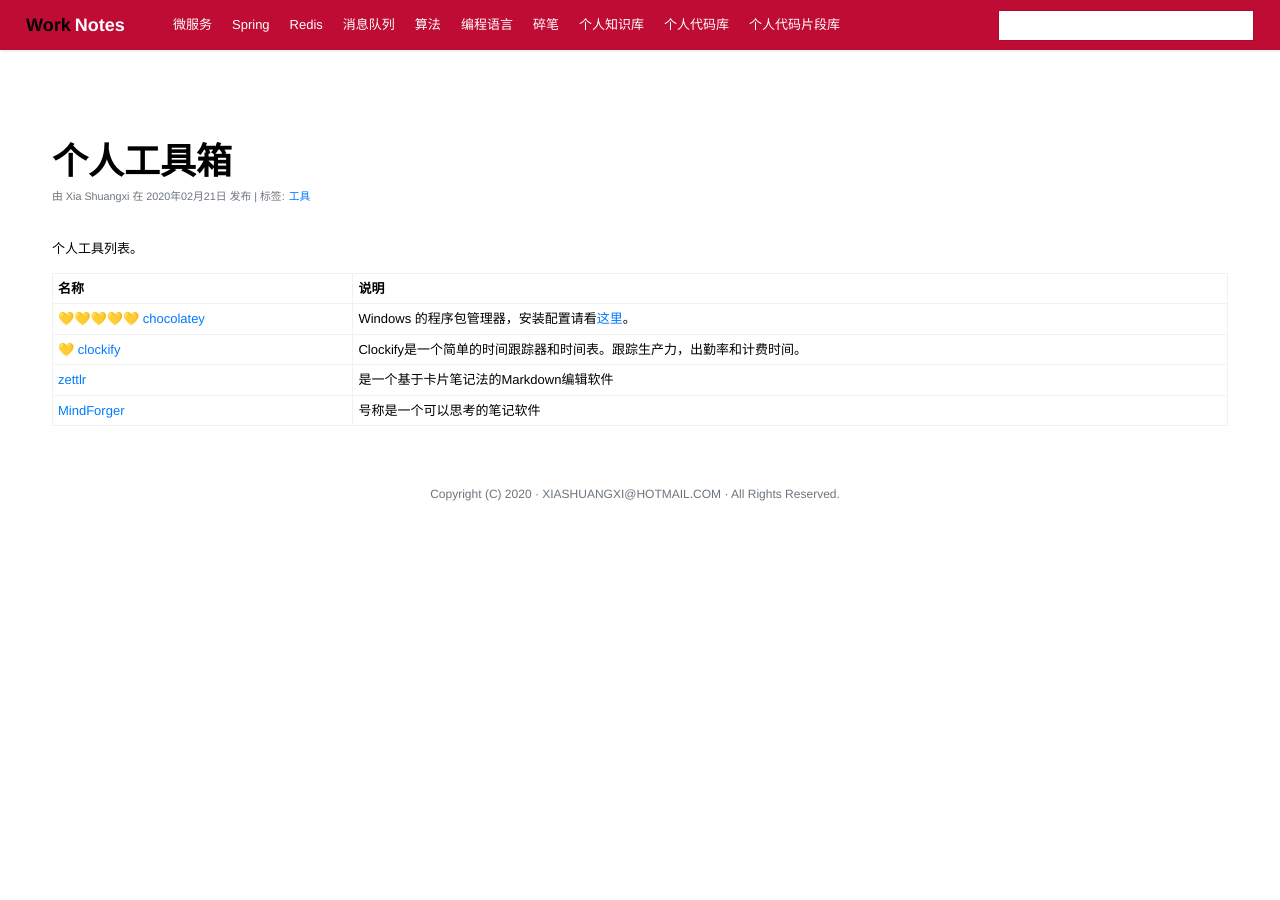
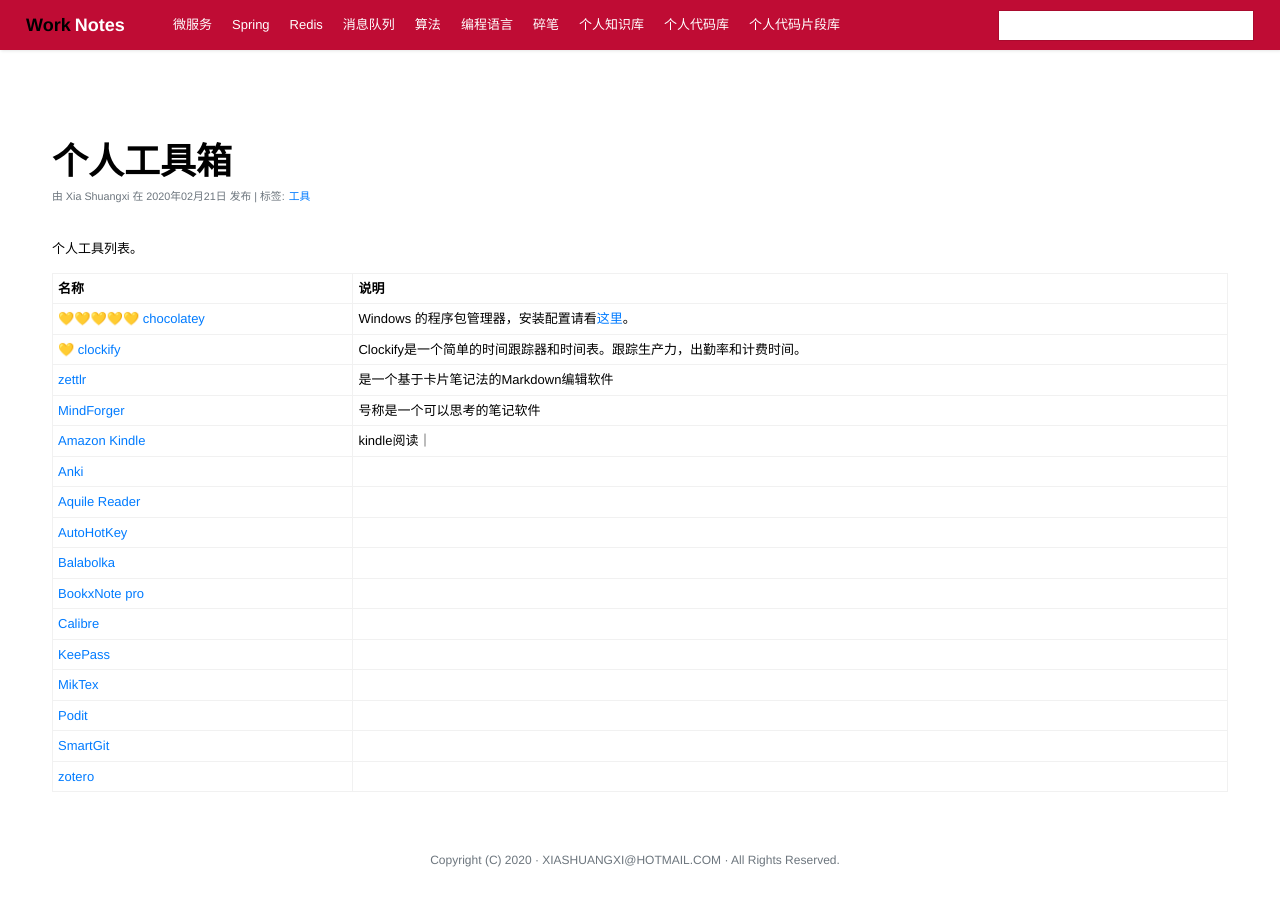
Before and after one commit to xiashuangxi/worknotes, a Jekyll site: the page built from _posts/collect/2020-02-21-个人工具箱.md, in a window 1280 px wide. Built offline with Jekyll 4.4.1, drawn with Linux system fonts in a browser that asks for light colours; comment, search, counter and statistics services are not loaded.

Commit message:
Update 2020-02-21-个人工具箱.md

```diff
--- a/_posts/collect/2020-02-21-个人工具箱.md
+++ b/_posts/collect/2020-02-21-个人工具箱.md
@@ -14,3 +14,15 @@
 | 💛 [clockify](https://clockify.me/) | Clockify是一个简单的时间跟踪器和时间表。跟踪生产力，出勤率和计费时间。 |
 | [zettlr](https://www.zettlr.com/) | 是一个基于卡片笔记法的Markdown编辑软件 |
 | [MindForger](https://www.mindforger.com/)| 号称是一个可以思考的笔记软件 |
+| [Amazon Kindle](https://www.amazon.com/Amazon-Digital-Services-LLC-Download/dp/B00UB76290?th=1) | kindle阅读｜
+| [Anki](https://apps.ankiweb.net/) | |
+| [Aquile Reader](https://apps.microsoft.com/store/detail/9P08T4JLTQNK?hl=en-us&gl=US) | |
+| [AutoHotKey](https://www.autohotkey.com/) | |
+| [Balabolka](http://balabolka.site/balabolka.htm) | |
+| [BookxNote pro](http://www.bookxnote.com/) | |
+| [Calibre](https://calibre-ebook.com/zh_CN) | |
+| [KeePass](https://keepass.info/) | |
+| [MikTex](https://miktex.org/) | |
+| [Podit](https://poedit.net/download/) | |
+| [SmartGit](https://www.syntevo.com/smartgit/)| |
+| [zotero](https://www.zotero.org)| |
```
